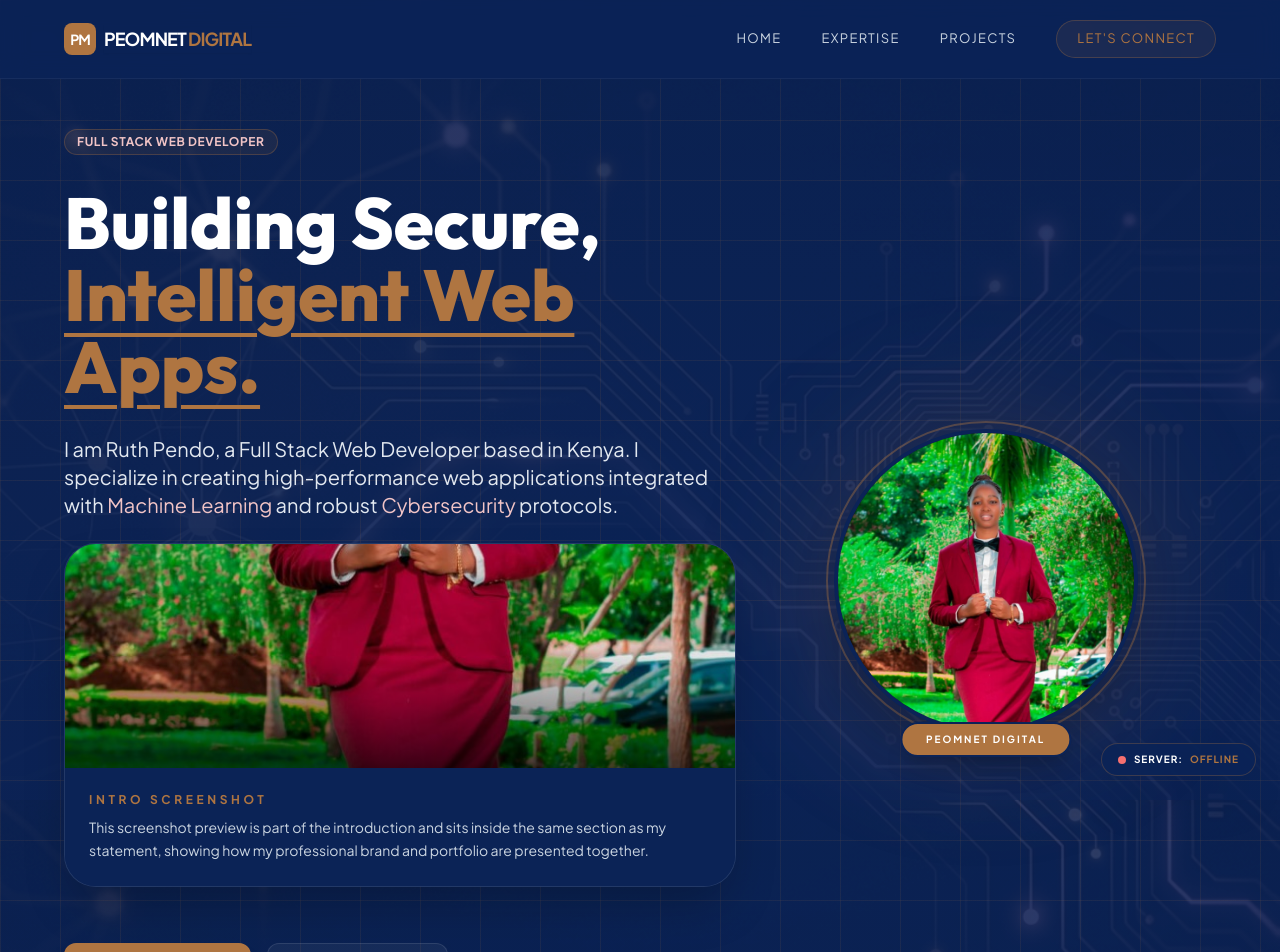
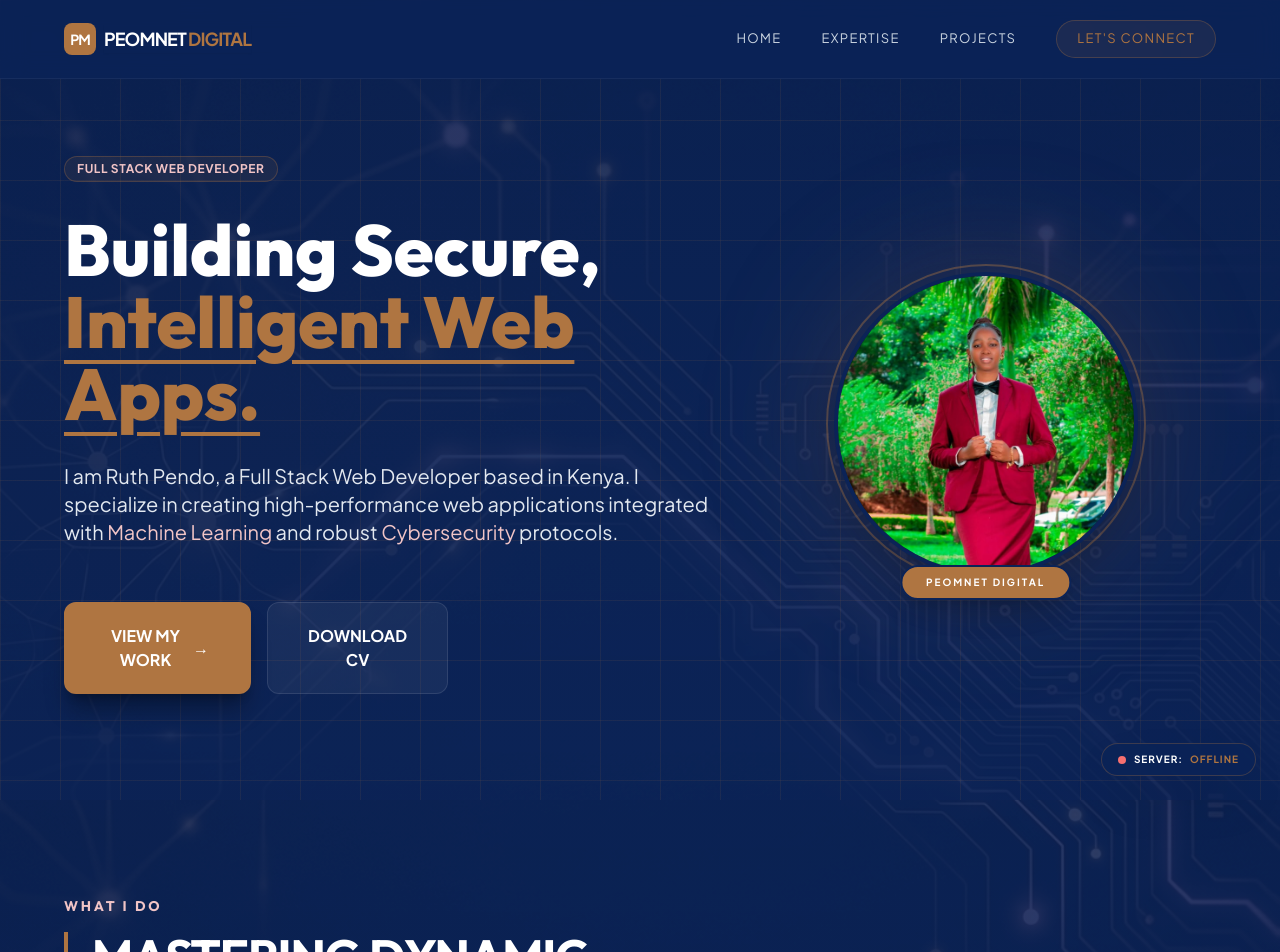
Before and after one commit to ruthpendo05/myportfolio, a React (Vite) app in the folder client/: page / in a window 1280 px wide. Shown: the top 952 px of the page. Built offline with nearby package versions, Linux system fonts and the light colour scheme; no server answers; the HTML template or start-up script is replaced by a standard one.

Commit message:
update profile pic

```diff
--- a/client/src/App.jsx
+++ b/client/src/App.jsx
@@ -48,9 +48,32 @@ const Navbar = () => {
 };
 
 const Hero = () => (
-  <section id="home" className="relative min-h-screen pt-20 md:pt-32 pb-20 px-6 md:px-16 flex flex-col md:flex-row-reverse items-center justify-between bg-grid">
-    <div className="md:w-2/5 mt-8 md:mt-0 relative flex justify-center z-10 w-full max-w-[16rem] md:max-w-none mx-auto md:mx-0">
-      <div className="relative w-56 h-56 md:w-80 md:h-80">
+  <section id="home" className="relative min-h-screen pt-32 pb-20 px-6 md:px-16 flex flex-col md:flex-row items-center justify-between bg-grid">
+    <div className="md:w-3/5 z-10 space-y-8 text-center md:text-left h-full">
+      <div className="inline-flex items-center gap-2 px-3 py-1 rounded-full bg-[#af7541]/10 border border-[#af7541]/30 text-[#f1c4c6] text-xs font-bold uppercase tracking-wider">
+        Full Stack Web Developer
+      </div>
+      <h1 className="text-4xl md:text-7xl font-extrabold text-white leading-tight">
+        Building Secure, <br />
+        <span className="text-[#af7541] underline decoration-4 underline-offset-[12px]">Intelligent Web Apps.</span>
+      </h1>
+      <p className="text-slate-200 text-lg md:text-xl max-w-2xl mx-auto md:mx-0 leading-relaxed font-medium">
+        I am Ruth Pendo, a Full Stack Web Developer based in Kenya.
+        I specialize in creating high-performance web applications integrated with
+        <span className="text-[#f1c4c6]"> Machine Learning</span> and robust
+        <span className="text-[#f1c4c6]"> Cybersecurity</span> protocols.
+      </p>
+      <div className="flex flex-col md:flex-row gap-4 pt-6 max-w-sm mx-auto md:mx-0">
+        <button className="px-10 py-5 bg-[#af7541] text-white rounded-xl font-bold border-2 border-[#af7541] hover:bg-[#b87c4a] transition-colors flex items-center justify-center gap-2 group shadow-xl shadow-black/30">
+          VIEW MY WORK <span>→</span>
+        </button>
+        <button className="px-10 py-5 bg-white/5 border border-white/10 text-white rounded-xl font-bold hover:bg-white/10 transition-colors text-center">
+          DOWNLOAD CV
+        </button>
+      </div>
+    </div>
+    <div className="md:w-2/5 mt-16 md:mt-0 relative flex justify-center z-10 w-full max-w-sm mx-auto">
+      <div className="relative w-72 h-72 md:w-80 md:h-80">
         <div className="absolute inset-0 bg-[#af7541]/20 rounded-full blur-3xl"></div>
         <div className="absolute inset-0 border-2 border-[#af7541]/40 rounded-full"></div>
         <div className="absolute inset-2 overflow-hidden rounded-full bg-slate-900 border-4 border-[#0b2357] shadow-2xl">
@@ -59,42 +82,6 @@ const Hero = () => (
         <div className="absolute -bottom-4 left-1/2 -translate-x-1/2 px-6 py-2 bg-[#af7541] text-white text-[10px] font-bold uppercase tracking-[0.2em] rounded-full border-2 border-[#0b2357] shadow-xl whitespace-nowrap">
           PEOMNET DIGITAL
         </div>
-      </div>
-    </div>
-    <div className="md:w-3/5 z-10 space-y-8 text-center md:text-left h-full">
-      <div className="inline-flex items-center gap-2 px-3 py-1 rounded-full bg-[#af7541]/10 border border-[#af7541]/30 text-[#f1c4c6] text-xs font-bold uppercase tracking-wider">
-        Full Stack Web Developer
-      </div>
-      <h1 className="text-4xl md:text-7xl font-extrabold text-white leading-tight">
-        Building Secure, <br />
-        <span className="text-[#af7541] underline decoration-4 underline-offset-[12px]">Intelligent Web Apps.</span>
-      </h1>
-      <div className="space-y-6 max-w-2xl mx-auto md:mx-0">
-        <p className="text-slate-200 text-lg md:text-xl leading-relaxed font-medium">
-          I am Ruth Pendo, a Full Stack Web Developer based in Kenya. I specialize in creating high-performance web applications integrated with
-          <span className="text-[#f1c4c6]"> Machine Learning</span> and robust
-          <span className="text-[#f1c4c6]"> Cybersecurity</span> protocols.
-        </p>
-        <div className="rounded-[2rem] border border-white/10 bg-[#0b2357]/80 shadow-2xl overflow-hidden">
-          <div className="relative h-56">
-            <img src="/profile.jpg" alt="Screenshot preview for Ruth Pendo" className="w-full h-full object-cover brightness-90" />
-            <div className="absolute inset-0 bg-gradient-to-t from-black/70 via-transparent to-transparent"></div>
-          </div>
-          <div className="p-6 bg-[#0b2357]/95">
-            <div className="text-[#af7541] text-xs uppercase tracking-[0.3em] font-bold mb-2">Intro screenshot</div>
-            <p className="text-slate-300 text-sm leading-relaxed">
-              This screenshot preview is part of the introduction and sits inside the same section as my statement, showing how my professional brand and portfolio are presented together.
-            </p>
-          </div>
-        </div>
-      </div>
-      <div className="flex flex-col md:flex-row gap-4 pt-6 max-w-sm mx-auto md:mx-0">
-        <button className="px-10 py-5 bg-[#af7541] text-white rounded-xl font-bold border-2 border-[#af7541] hover:bg-[#b87c4a] transition-colors flex items-center justify-center gap-2 group shadow-xl shadow-black/30">
-          VIEW MY WORK <span>→</span>
-        </button>
-        <button className="px-10 py-5 bg-white/5 border border-white/10 text-white rounded-xl font-bold hover:bg-white/10 transition-colors text-center">
-          DOWNLOAD CV
-        </button>
       </div>
     </div>
   </section>
```
